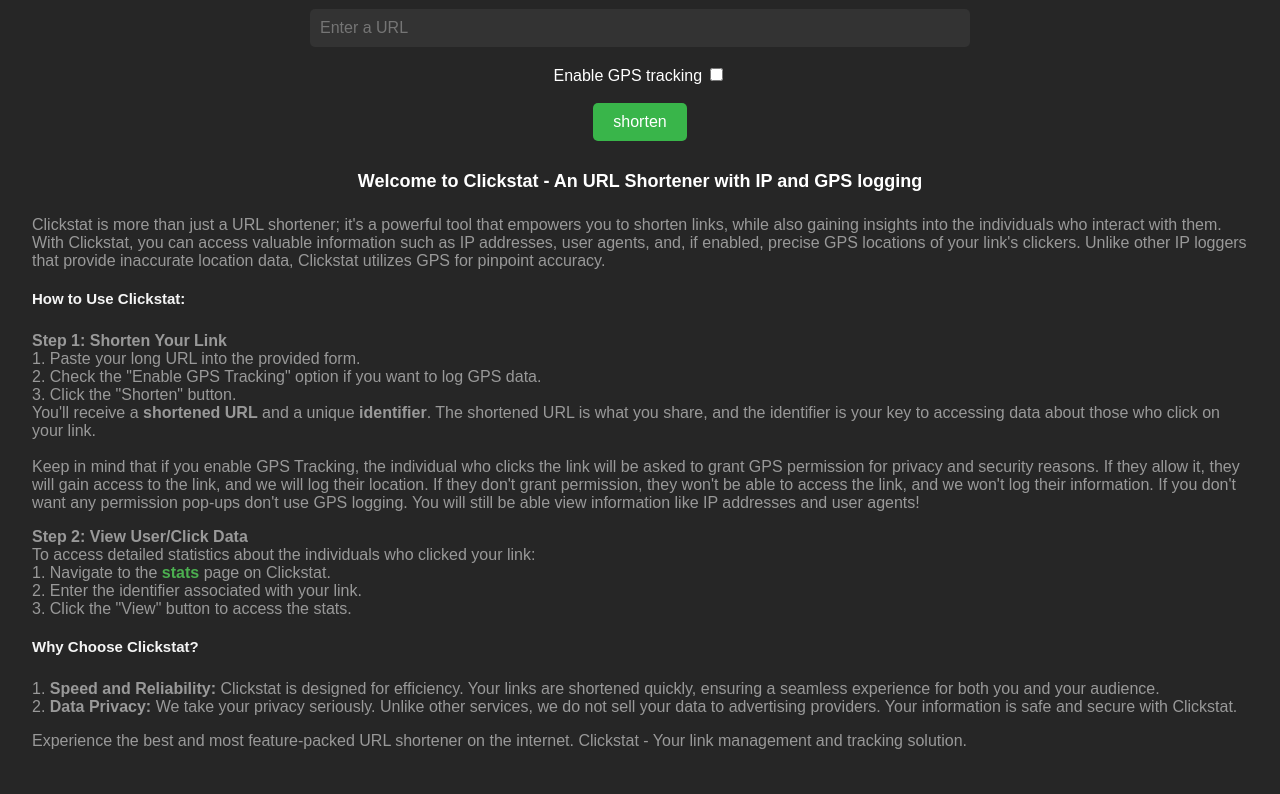
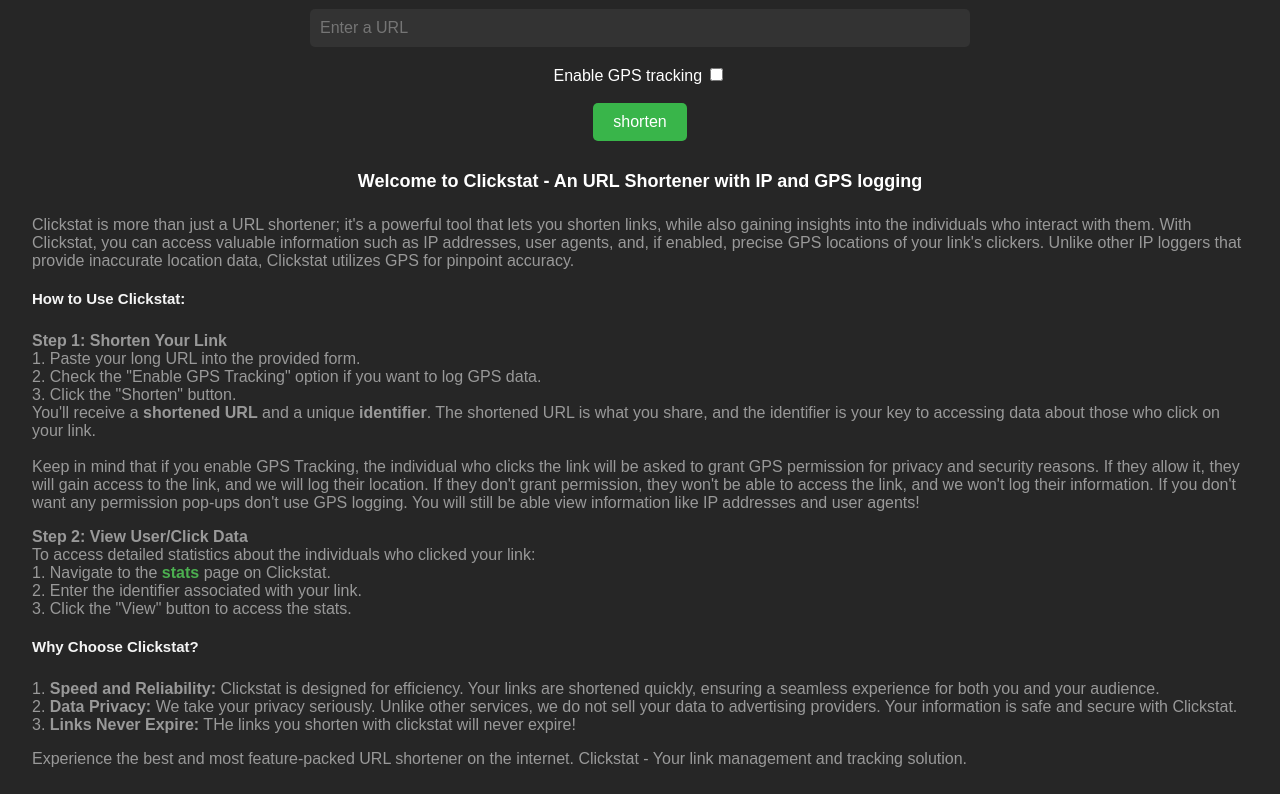
Before and after one commit to Itsmmdoha/clickstat, a Flask app: page / in a window 1280 px wide. Shown: the part 220-1014 px from the top of the page. Before the commit the page ends 969 px from the top, so only its background shows below. Run offline with Flask 3, Linux system fonts and the light colour scheme.

Commit message:
tweaking description in the home page

```diff
--- a/templates/index.html
+++ b/templates/index.html
@@ -20,7 +20,7 @@
     <div class="custom-paragraph">
     <h4>Welcome to Clickstat - An URL Shortener with IP and GPS logging</h4>
     <p>
-        Clickstat is more than just a URL shortener; it's a powerful tool that empowers you to shorten links, while also gaining insights into the individuals who interact with them. With Clickstat, you can access valuable information such as IP addresses, user agents, and, if enabled, precise GPS locations of your link's clickers. Unlike other IP loggers that provide inaccurate location data, Clickstat utilizes GPS for pinpoint accuracy.
+        Clickstat is more than just a URL shortener; it's a powerful tool that lets you shorten links, while also gaining insights into the individuals who interact with them. With Clickstat, you can access valuable information such as IP addresses, user agents, and, if enabled, precise GPS locations of your link's clickers. Unlike other IP loggers that provide inaccurate location data, Clickstat utilizes GPS for pinpoint accuracy.
 
     </p>
     <h5>How to Use Clickstat:</h5>
@@ -46,6 +46,7 @@
     <p>
         1. <strong>Speed and Reliability:</strong> Clickstat is designed for efficiency. Your links are shortened quickly, ensuring a seamless experience for both you and your audience.<br>
         2. <strong>Data Privacy:</strong> We take your privacy seriously. Unlike other services, we do not sell your data to advertising providers. Your information is safe and secure with Clickstat.
+        3. <strong>Links Never Expire:</strong> THe links you shorten with clickstat will never expire!
     </p>
     <p>Experience the best and most feature-packed URL shortener on the internet. Clickstat - Your link management and tracking solution.</p>
 </div>
```
